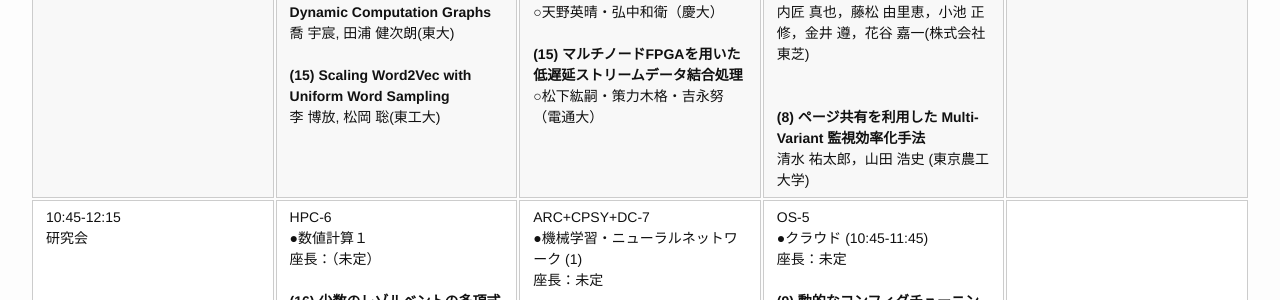
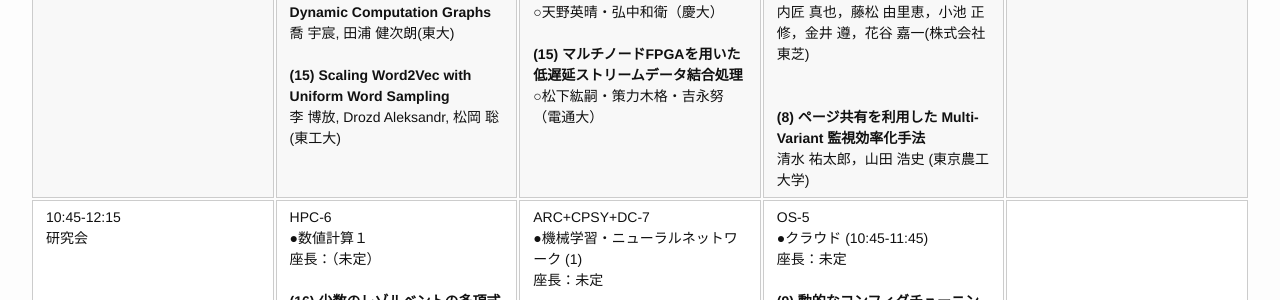
Before and after one commit to swopp/swopp.github.io, a Jekyll site: the page built from 2018/schedule-details.md, in a window 1280 px wide and 900 px high, scrolled down 3149 px. Shown: the part 151-451 px from the top of the window. Built offline with Jekyll 4.4.1, drawn with Linux system fonts in a browser that asks for light colours; some of the changed text lies outside the part shown.

Commit message:
change HPC.txt

```diff
--- a/2018/schedule-details.md
+++ b/2018/schedule-details.md
@@ -40,7 +40,7 @@
 | 時間                                                    | ホール           | 大広間            | 第３会議室         | 第１会議室   |
 |---------------------------------------------------------|------------------|-------------------|--------------------|--------------|
 | 09:00-09:30<br/>受付 & 会場準備                         | 準備             | 準備              | 準備               |              |
-| 09:30-10:30<br/>研究会                                  | HPC-5<br />●機械学習２<br />座長：（未定）<br /><br />**(14) An Efficient Operation Auto-batching Strategy for Neural Networks Having Dynamic Computation Graphs**<br />喬 宇宸, 田浦 健次朗(東大)<br /><br />**(15) Scaling Word2Vec with Uniform Word Sampling**<br />李 博放, 松岡 聡(東工大)           | ARC+CPSY+DC-6<br />●リコンフィギャラブルコンピューティング (1)<br />座長：未定<br /><br />**(14) マルチボードFPGAシステムFiCSWにおける部分再構成の実装**<br />○天野英晴・弘中和衛（慶大）<br /><br />**(15) マルチノードFPGAを用いた低遅延ストリームデータ結合処理**<br />○松下紘嗣・策力木格・吉永努（電通大）    | OS-4<br />●セキュリティ<br />座長：未定<br /><br />**(7) ホワイトリスト型実行制御機構WhiteEgretTMにおけるIntel SGXによる保護方式の検討**<br />       内匠 真也，藤松 由里恵，小池 正修，金井 遵，花谷 嘉一(株式会社東芝)<br /><br /><br />**(8) ページ共有を利用した Multi-Variant 監視効率化手法**<br />       清水 祐太郎，山田 浩史 (東京農工大学)              | 　           |
+| 09:30-10:30<br/>研究会                                  | HPC-5<br />●機械学習２<br />座長：（未定）<br /><br />**(14) An Efficient Operation Auto-batching Strategy for Neural Networks Having Dynamic Computation Graphs**<br />喬 宇宸, 田浦 健次朗(東大)<br /><br />**(15) Scaling Word2Vec with Uniform Word Sampling**<br />李 博放, Drozd Aleksandr, 松岡 聡(東工大)           | ARC+CPSY+DC-6<br />●リコンフィギャラブルコンピューティング (1)<br />座長：未定<br /><br />**(14) マルチボードFPGAシステムFiCSWにおける部分再構成の実装**<br />○天野英晴・弘中和衛（慶大）<br /><br />**(15) マルチノードFPGAを用いた低遅延ストリームデータ結合処理**<br />○松下紘嗣・策力木格・吉永努（電通大）    | OS-4<br />●セキュリティ<br />座長：未定<br /><br />**(7) ホワイトリスト型実行制御機構WhiteEgretTMにおけるIntel SGXによる保護方式の検討**<br />       内匠 真也，藤松 由里恵，小池 正修，金井 遵，花谷 嘉一(株式会社東芝)<br /><br /><br />**(8) ページ共有を利用した Multi-Variant 監視効率化手法**<br />       清水 祐太郎，山田 浩史 (東京農工大学)              | 　           |
 | 10:45-12:15<br/>研究会                                  | HPC-6<br />●数値計算１<br />座長：（未定）<br /><br />**(16) 少数のレゾルベントの多項式型フィルタを用いた一般固有値問題の解法**<br />村上 弘(首都大学東京)<br /><br />**(17) マルチSPMDプログラミング環境における線形ソルバの性能評価**<br />辻 美和子(理研), Gurhem Jerome, Petiton Serge(CNRS/Univ. of Lille), 佐藤 三久(理研)<br /><br />**(18) Chebyshev基底通信削減CG法のマルチコア・メニーコア計算環境における性能評価**<br />大島 聡史(九大), 藤井 昭宏, 田中 輝雄(工学院大), 深谷 猛(北大), 須田 礼仁(東大)           | ARC+CPSY+DC-7<br />●機械学習・ニューラルネットワーク (1)<br />座長：未定<br /><br />**(16) カーネルテンプレート化と計算再利用によるCNNの計算量削減に関する検討**<br />井内悠太・津邑公暁（名工大）<br /><br />**(17) Towards a more general face-swap procedure using GANs**<br />○Gregorio Nuevo・Akihiko Kasagi・Masafumi Yamazaki・Tsuguchika Tabaru（Fujitsu Lab.）<br /><br />**(18) 敵対型生成ネットワークにおける学習の低ビット化の検討**<br />○岸裕真（東大/産総研）・池上努・大内真一・高野了成（産総研）・野上和可奈・工藤知宏（東大/産総研）    | OS-5<br />●クラウド (10:45-11:45)<br />座長：未定<br /><br />**(9) 動的なコンフィグチューニングによるコンテナ型アプリケーションの性能最適化**<br />        千葉 立寛，中澤   里奈，堀井   洋(日本IBM 東京基礎研究所)<br /><br />**(10) インタークラウド環境構築システムによるアプリケーション環境構築支援**<br />        竹房 あつ子，丹生 智也，佐賀 一繁(国立情報学研究所)，横山 重俊(群馬大学)，合田 憲人(国立情報学研究所)              |   　         |
 | 12:15-13:30<br/>お昼休み                                | HPC運営委員会    | CPSY幹事会        | OS運営委員会       |              |
 | 13:30-15:00<br/>研究会                                  | HPC-7<br />●大規模システム<br />座長：（未定）<br /><br />**(19) 運用効率化を目指した設備シミュレーションのためのソフトウェア基盤の設計**<br />松葉 浩也, 松田 元彦, 河合 直聡(理研)<br /><br />**(20) 世界最大規模のオープンAIインフラストラクチャ AI橋渡しクラウド（ABCI）の概要**<br />小川 宏高(産総研), 松岡 聡(理研/東工大), 佐藤 仁, 滝澤 真一朗, 高野 了成, 谷村 勇輔(産総研), 三浦 信一(産総研/東工大), 関口 智嗣(産総研)<br /><br />**(21) 0.55 AI-EFLOPSの計算インフラストラクチャを支える超グリーンデータセンタ**<br />高野 了成(産総研), 三浦 信一(産総研/東工大), 杉田 正, 小川 宏高(産総研), 松岡 聡(理研/東工大)           | ARC+CPSY+DC-8<br />●メモリシステム (2)<br />座長：未定<br /><br />(14:00開始)<br /><br />**(19) プログラムフェーズを利用した最適キャッシュ管理パラメータの再現手法**<br />渋江陽人・野村隼人・入江英嗣・坂井修一（東大）<br /><br />**(20) SRAMの電力/遅延シミュレータCACTIへのシングルエンド方式の対応**<br />李虹希・塩谷亮太・安藤秀樹（名大）    | OS-6<br />●データベース/ストレージ (14:00-15:00)<br /><br />座長：未定<br />**(11) 高速なネットワークデバイス及び不揮発性メモリに向けた永続性Key-Value Storeの設計と実装**<br />        味曽野 雅史，品川 高廣 (東京大学)<br /><br />**(12) POWER システムにおけるデータベースワークロードの性能特性調査**<br />        吉村 剛，千葉 立寛，堀井 洋 (日本IBM 東京基礎研究所)              | MEPA-1<br />●並列行列計算<br />座長：TBD<br /><br />**H行列ベクトル積のスレッド並列化における負荷均衡に関する検討**<br />岩下 武史，川村 卓人，深谷 猛（北大），伊田 明弘（東大）<br /><br />**格子H行列を用いた並列行列計算**<br />伊田 明弘（東大）<br /><br />**ポストムーア時代の並列反復法アルゴリズム**<br />中島 研吾（東大，理研）      |
@@ -56,7 +56,7 @@
 | 時間                                                    | ホール           | 大広間            | 第３会議室         | 第１会議室   |
 |---------------------------------------------------------|------------------|-------------------|--------------------|--------------|
 | 09:00-09:30<br/>受付 & 会場準備                         | 準備             | 準備              | 準備               |              |
-| 09:30-10:30<br/>研究会                                  | HPC-10<br />●機械学習３<br />座長：（未定）<br /><br />**(29) 機械学習による計算機トレースの自動生成**<br />土川 稔生, 大山 洋介, 野村 哲弘, 松岡 聡(東工大）<br /><br />**(30) Overcoming Generalization Gap in Large Mini-Batch Training of Deep Neural Networks**<br />ジャスワル サティシュ クマル, 田浦 健次朗(東大)          | ARC+CPSY+DC-11<br />●計算方式・デバイス技術<br />座長：未定<br /><br />**(27) 単一磁束量子回路に基づくゲートレベル・パイプライン算術論理演算器の設計とエネルギー効率評価**<br />田中雅光（名大）・石田浩貴（九大）・長岡一起・村瀬健・佐野京祐（名大）・小野貴継・井上弘士（九大）・藤巻朗（名大）<br /><br />**(28) 動的タイム・ボローイングを可能にするクロッキング方式のプロセッサへの適用**<br />神保潮（総合研究大学院大学）・五島正裕（NII）・塩谷亮太（名大）   | PRO-1<br />●言語処理系<br />座長： TBD<br /><br />(9:15開始)<br /><br />**手続き型動的型付け言語に対するリージョン推論の導入**<br />○齋地 崇大，前田 敦司(筑波大学システム情報工学研究科)<br /><br />**拡張SC言語で記述したSchemeインタプリタによる移植性に優れた計算状態操作機構の評価**<br />○八杉 昌宏(九州工業大学大学院情報工学研究院)，池内 嶺知(九州工業大学九州工業大学情報工学部知能情報工学科)，平石 拓(京都大学学術情報メディアセンター)，小宮 常康(電気通信大学大学院情報理工学研究科)             |              |
+| 09:30-10:30<br/>研究会                                  | HPC-10<br />●機械学習３座長：（未定）<br /><br />**(29) 機械学習による計算機トレースの自動生成**<br />土川 稔生, 大山 洋介, 野村 哲弘, 松岡 聡(東工大）<br /><br />**(30) Overcoming Generalization Gap in Large Mini-Batch Training of Deep Neural Networks**<br />ジャスワル サティシュ クマル, 田浦 健次朗(東大)          | ARC+CPSY+DC-11<br />●計算方式・デバイス技術<br />座長：未定<br /><br />**(27) 単一磁束量子回路に基づくゲートレベル・パイプライン算術論理演算器の設計とエネルギー効率評価**<br />田中雅光（名大）・石田浩貴（九大）・長岡一起・村瀬健・佐野京祐（名大）・小野貴継・井上弘士（九大）・藤巻朗（名大）<br /><br />**(28) 動的タイム・ボローイングを可能にするクロッキング方式のプロセッサへの適用**<br />神保潮（総合研究大学院大学）・五島正裕（NII）・塩谷亮太（名大）   | PRO-1<br />●言語処理系<br />座長： TBD<br /><br />(9:15開始)<br /><br />**手続き型動的型付け言語に対するリージョン推論の導入**<br />○齋地 崇大，前田 敦司(筑波大学システム情報工学研究科)<br /><br />**拡張SC言語で記述したSchemeインタプリタによる移植性に優れた計算状態操作機構の評価**<br />○八杉 昌宏(九州工業大学大学院情報工学研究院)，池内 嶺知(九州工業大学九州工業大学情報工学部知能情報工学科)，平石 拓(京都大学学術情報メディアセンター)，小宮 常康(電気通信大学大学院情報理工学研究科)             |              |
 | 10:45-12:15<br/>研究会                                  | HPC-11<br />●GPU<br />座長：（未定）<br /><br />**(31) 大規模ニューラルネットワークに向けたGPUメモリ管理手法**<br />伊藤 祐貴(東工大), 今井 晴基, レドゥック トゥン, 根岸 康, 河内谷 清久仁(日本アイ・ビー・エム), 松宮 遼, 遠藤 敏夫(東工大)<br /><br />**(32) GPGPU向け2値画像の同時連結成分抽出方式の提案と実装**<br />木綱 啓人, 佐藤 裕幸(岩手県立大)<br /><br />**(33) GPUによる高精度行列‐行列積計算の性能評価 - Batched BLASを用いた実装方式の提案**<br />石黒 史也, 片桐 孝洋(名大), 大島 聡史(九大),永井 亨, 荻野 正雄(名大)          | ARC+CPSY+DC-12<br />●自動並列化・コード最適化<br />座長：未定<br /><br />(発表者都合によりARC+CPSY+DC-4/メモリシステム(1)に移動)<br />**(29) Automatic Parallelization of a Diesel Engine Control program on an Infineon Multicore Processor**<br />NAIT ABDELLAH OUALI ISMAIL・SCHUMACHER CHRISTOPH・MIKAMI HIROKI・KIMURA KEIJI・KASAHARA HIRONORI（Waseda Univ.）<br /><br />**(30) ARM機械語由来のLLVM-IRコードにおける並列処理方式の自動決定に関する検討**<br />○重信晃太・神宮健吾・大津金光・大川猛・横田隆史（宇都宮大）<br /><br />**(31) 並列プログラム自動生成におけるベクトル計算機向けメモリ参照効率化のための間接参照の削減**<br />○石田祐二郎・置田真生・萩原兼一・伊野文彦（阪大）   | PRO-2<br />●並列処理<br />座長： TBD<br /><br />**Ruby向け並列化機構Guildの試作**<br />○笹田 耕一(クックパッド株式会社)<br /><br />**OPG を利用したアドホックな並列データ処理系**<br />○リュウ ケイコウ，井原 央翔，田浦 健次朗(東京大学大学院情報理工学系研究科)             |              |
 | 12:15-13:30<br/>お昼休み                                | ACS委員会        | SWoPP委員会       | PRO委員会          |              |
 | 13:30-15:00<br/>研究会                                  | HPC-12<br />●数値計算２<br />座長：（未定）<br /><br />**(34) 三重対角化におけるメニーコア環境に適した同期手法**<br />工藤 周平, 今村 俊幸(理研)<br /><br />**(35) Oakforest-PACS上におけるSA-AMG法のHybrid並列化に関する分析**<br />野村 直也, 中島 研吾(東大), 藤井 昭宏(工学院大)<br /><br />**(36) Adaptive Precision as a Performance Improvement Tool for AMR**<br />Barton Ryan(Tokyo Tech), Wahib Mohamed(AIST), Podobas Artur(Tokyo Tech), Chawdhary Saurabh(ANL), Matsuoka Satoshi(RIKEN/Tokyo Tech)          | ARC+CPSY+DC-13<br />●マルチ/メニーコア・GPGPU<br />座長：未定<br /><br />**(32) メニーコア上でのローカルタスク協調実行を伴うJavaプログラムのタスク駆動型粗粒度並列処理**<br />岡宏樹・吉田明正（明大）<br /><br />**(33) マルチコア/GPU環境における階層統合型粗粒度タスク並列処理**<br />渡辺智之・吉田明正（明大）<br /><br />**(34) 蛍光X線ホログラムからの3次元原子像再生のGPU実装**<br />○原智裕・窪田昌史（広島市大）・松下智裕（高輝度光科学研究センター）・八方直久・弘中哲夫（広島市大）   | PRO-3<br />●低水準最適化<br />座長： TBD<br /><br />**RL78マイコン向け命令スケジューラによるパイプラインストールの削減**<br />○千葉 雄司(株式会社 日立製作所)，大石 圭一，永井 佑樹(株式会社 日立ソリューションズ)，中川 満(ルネサスエレクトロニクス株式会社)<br /><br />**Open QASMを用いた量子コンピューティングシミュレーションの最適化**<br />○高橋 ひとみ，堀井 洋，土井 淳(日本IBM株式会社 東京基礎研究所)             |              |
--- a/2018/sigs/HPC.txt
+++ b/2018/sigs/HPC.txt
@@ -61,7 +61,7 @@
 喬 宇宸, 田浦 健次朗(東大)
 
 **(15) Scaling Word2Vec with Uniform Word Sampling**
-李 博放, 松岡 聡(東工大)
+李 博放, Drozd Aleksandr, 松岡 聡(東工大)
 
 HPC-6
 ●数値計算１
@@ -119,8 +119,7 @@
 藤田 典久, 小林 諒平, 山口 佳樹, 朴 泰祐, 吉川 耕司(筑波大),安部 牧人(東北大),梅村 雅之(筑波大)
 
 HPC-10
-●機械学習３
-座長：（未定）
+●機械学習３座長：（未定）
 
 **(29) 機械学習による計算機トレースの自動生成**
 土川 稔生, 大山 洋介, 野村 哲弘, 松岡 聡(東工大）
```
